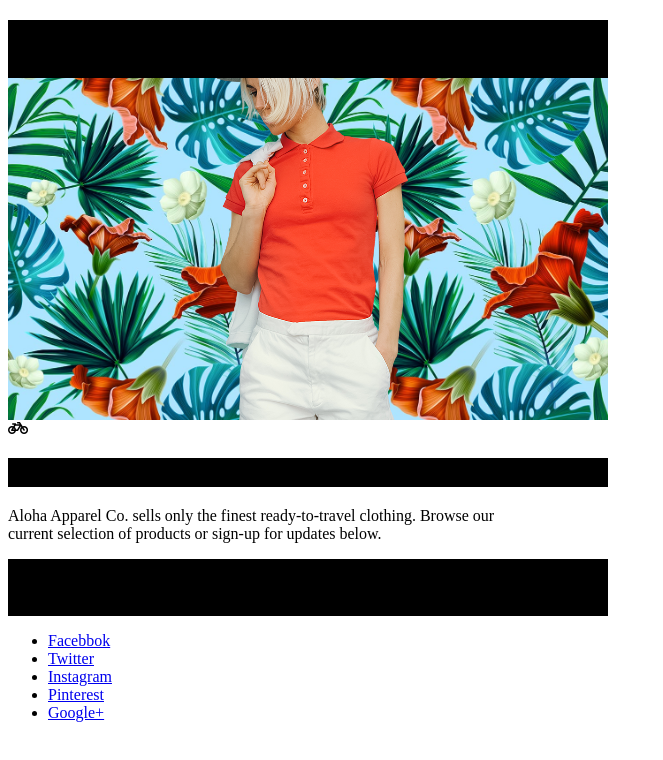
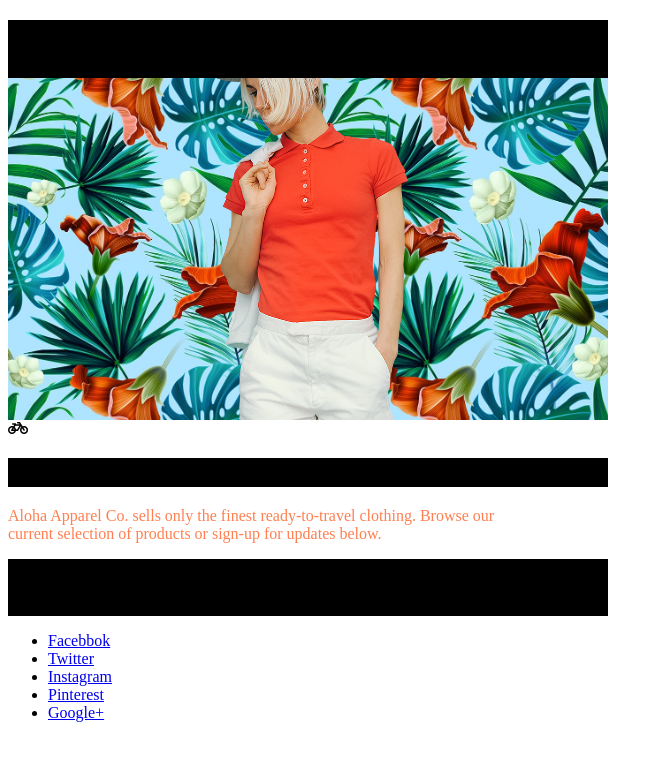
Before and after one commit to EffatChaar/aloha-website, a plain HTML site: page index.html in a window 1280 px wide. Shown: the whole page, without its empty margins (0-663 px from the left). Drawn offline with Linux system fonts and the light colour scheme; a web font is replaced by a local one.

Commit message:
add javascript to project

```diff
--- a/index.html
+++ b/index.html
@@ -54,6 +54,8 @@
 
 
         </footer>
+        <script src="javascript/script.js"></script>
+    </body>
 
 
 </html>
--- /dev/null
+++ b/javascript/script.js
@@ -0,0 +1 @@
+document.querySelector('p').style.color = "coral";
```
Also changed, not shown: css/reset.css (added), 1 other file.
